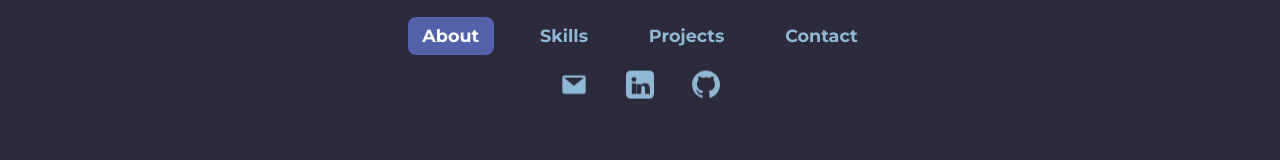
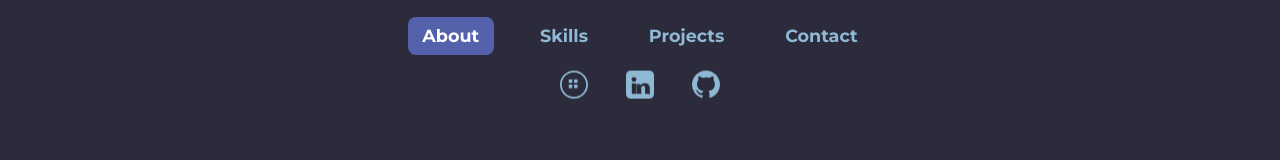
Before and after one commit to Viks2202/Portfolio, a React (Create React App) app: page / in a window 1280 px wide. Shown: the part 173-333 px from the top of the page. Built offline with nearby package versions, Linux system fonts and the light colour scheme.

Commit message:
Update App.js

```diff
--- a/src/App.js
+++ b/src/App.js
@@ -5,7 +5,7 @@ const projects = [
     title: 'Modern Portfolio',
     description:
       'A responsive portfolio website showcasing my work, skills, and contact information. Built with React.js.',
-    link: 'https://github.com/Viks2202/Portfolio',
+    link: 'https://portfolio-henna-chi-22.vercel.app/',
   },
   {
     id: 2,
@@ -528,15 +528,15 @@ function App() {
         </nav>
         <div className="social-icons" aria-label="Social media links">
           <a
-            href="mailto:viksr2202@gmail.com"
+            href="https://leetcode.com/u/VIKAS_SK/"
             className="social-link"
-            aria-label="Send email to Vikas Sharma"
+            aria-label="LeetCode profile of Vikas Sharma"
             target="_blank"
             rel="noopener noreferrer"
           >
-            {/* Email SVG */}
+            {/* LeetCode SVG */}
             <svg xmlns="http://www.w3.org/2000/svg" fill="currentColor" viewBox="0 0 24 24" width="28" height="28" aria-hidden="true">
-              <path d="M20 4H4a2 2 0 00-2 2v12a2 2 0 002 2h16a2 2 0 002-2V6a2 2 0 00-2-2zm0 2.5L12 13 4 6.5V6h16v.5z"/>
+            <path d="M12 0C5.37 0 0 5.37 0 12c0 6.63 5.37 12 12 12s12-5.37 12-12S18.63 0 12 0zm0 22.5c-5.75 0-10.5-4.75-10.5-10.5S6.25 1.5 12 1.5 22.5 6.25 22.5 12 17.75 22.5 12 22.5zm-1.5-15h-3v3h3v-3zm0 4.5h-3v3h3v-3zm4.5 0h-3v3h3v-3zm0-4.5h-3v3h3v-3z"/>
             </svg>
           </a>
           <a
```
